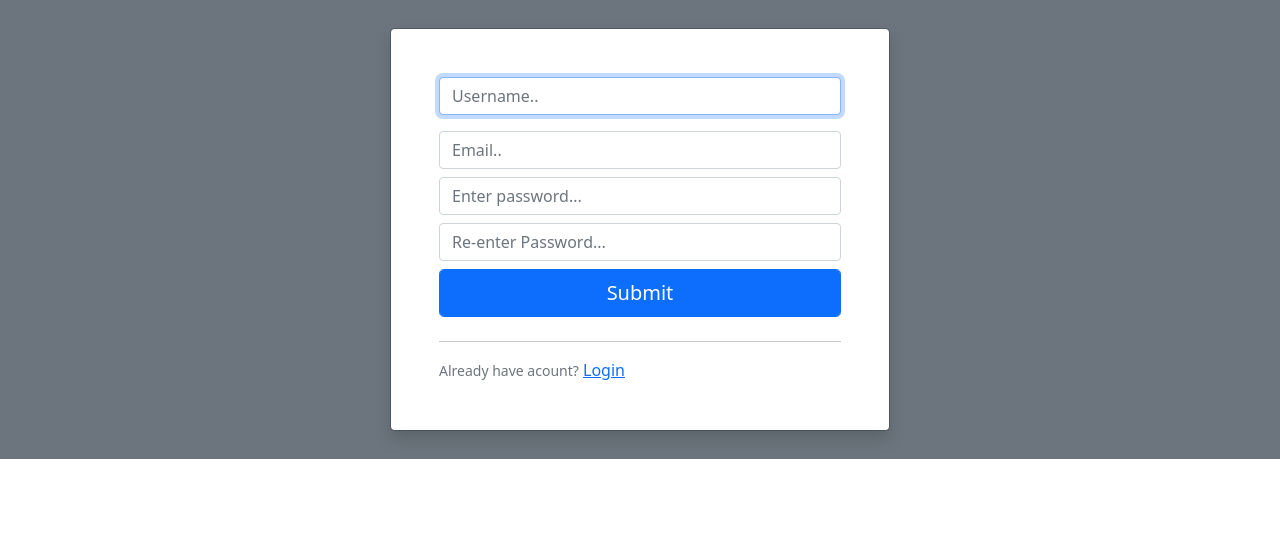
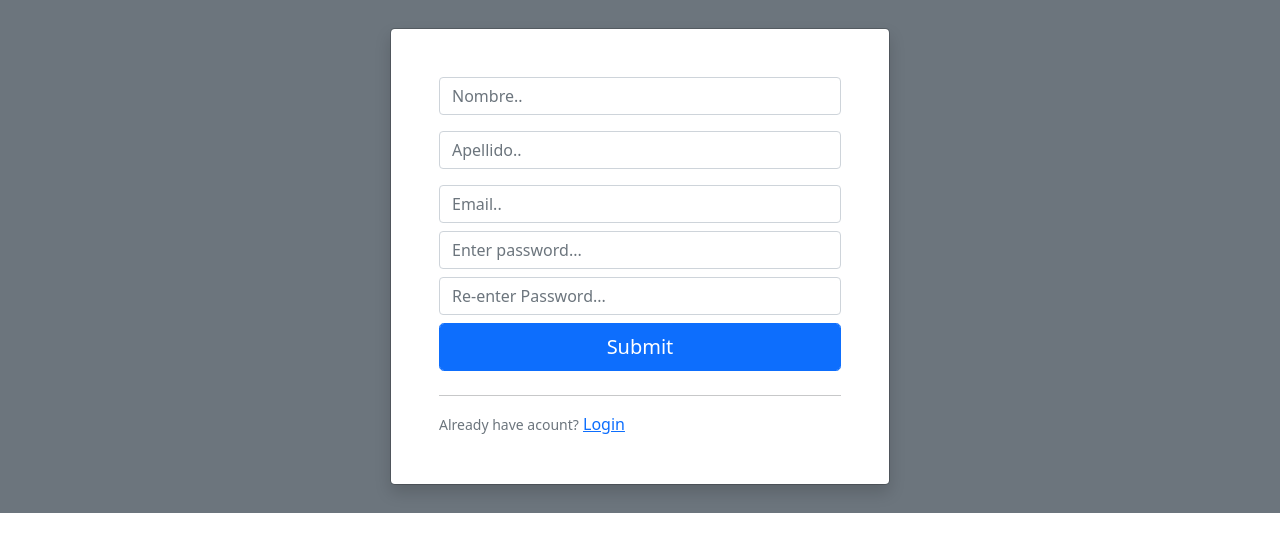
Before and after one commit to Python-en-equipo/MarketPlace, a Django app: page /user/register/ in a window 1280 px wide. Shown: the part 148-701 px from the top of the page. Run offline with Django 3.2, Linux system fonts and the light colour scheme; parts of the project's set-up code (start-up, migrations or seed data) failed here and were passed over.

```diff
--- a/apps/users/admin.py
+++ b/apps/users/admin.py
@@ -1,6 +1,4 @@
 from django.contrib import admin
-from django.contrib.auth.admin import UserAdmin
-from .models import User, Seller
+from .models import GeneralProfile
 
-admin.site.register(User, UserAdmin)
-admin.site.register(Seller)
+admin.site.register(GeneralProfile)
--- a/apps/users/forms.py
+++ b/apps/users/forms.py
@@ -1,32 +1,10 @@
 from django import forms
 from django.contrib.auth.forms import UserCreationForm
-from django.contrib.auth.models import User
 
 from .models import Seller, GeneralProfile
 
 class UserForm(UserCreationForm):
 
     class Meta:
-        model = User
-        fields = ["username", "email", "password1", "password2"]
-
-
-class GeneralFormUser(forms.ModelForm):
-    class Meta:
         model = GeneralProfile
-        fields = ["first_name", "last_name",  "email",]
-        labels = {
-                "first_name": "Nombre",
-                "last_name": "Apellido",
-                "email": "Correo electrónico",
-
-                }
-
-class SellerForm(forms.ModelForm):
-    class Meta:
-        model = Seller
-        fields = ["phone_number", "address"]
-        labels = {
-                "phone_number": "Número de celular",
-                "address": "Dirección",
-                }
+        fields = ["first_name", "last_name", "email", "password1", "password2"]
--- a/apps/users/views.py
+++ b/apps/users/views.py
@@ -19,9 +19,8 @@ def register_view(request):
         form = UserForm(request.POST)
         if form.is_valid():
             form.save()
-            user = form.cleaned_data.get("username")
+            user = form.cleaned_data.get("first_name")
             messages.success(request, f"{user} was succesfully created")
-
             return redirect("users:login")
     print(form)
     return render(request, "users/register.html", {"user_registration": form})
--- a/templates/users/login.html
+++ b/templates/users/login.html
@@ -15,7 +15,7 @@
 					{% csrf_token %}
 
 					<div class="input-group mb-3">
-						<input type="text" name="username" placeholder="Username..." class="form-control">
+						<input type="text" name="email" placeholder="Email..." class="form-control">
 
 					</div>
 					<div class="input-group mb-3">
--- a/templates/users/register.html
+++ b/templates/users/register.html
@@ -14,7 +14,11 @@
 					{% csrf_token %}
 					<div class="input-group mb-3">
 
-						{{ user_registration.username }}
+						{{ user_registration.first_name }}
+					</div>
+					<div class="input-group mb-3">
+
+						{{ user_registration.last_name }}
 					</div>
 					<div class="input-group mb-2">
 
@@ -52,10 +56,11 @@
 
 	//Query All input fields
 	var form_fields = document.getElementById('form')
-	form_fields[1].placeholder = 'Username..';
-	form_fields[2].placeholder = 'Email..';
-	form_fields[3].placeholder = 'Enter password...';
-	form_fields[4].placeholder = 'Re-enter Password...';
+	form_fields[1].placeholder = 'Nombre..';
+	form_fields[2].placeholder = 'Apellido..';
+	form_fields[3].placeholder = 'Email..';
+	form_fields[4].placeholder = 'Enter password...';
+	form_fields[5].placeholder = 'Re-enter Password...';
 
 
 	for (var field in form_fields) {
```
